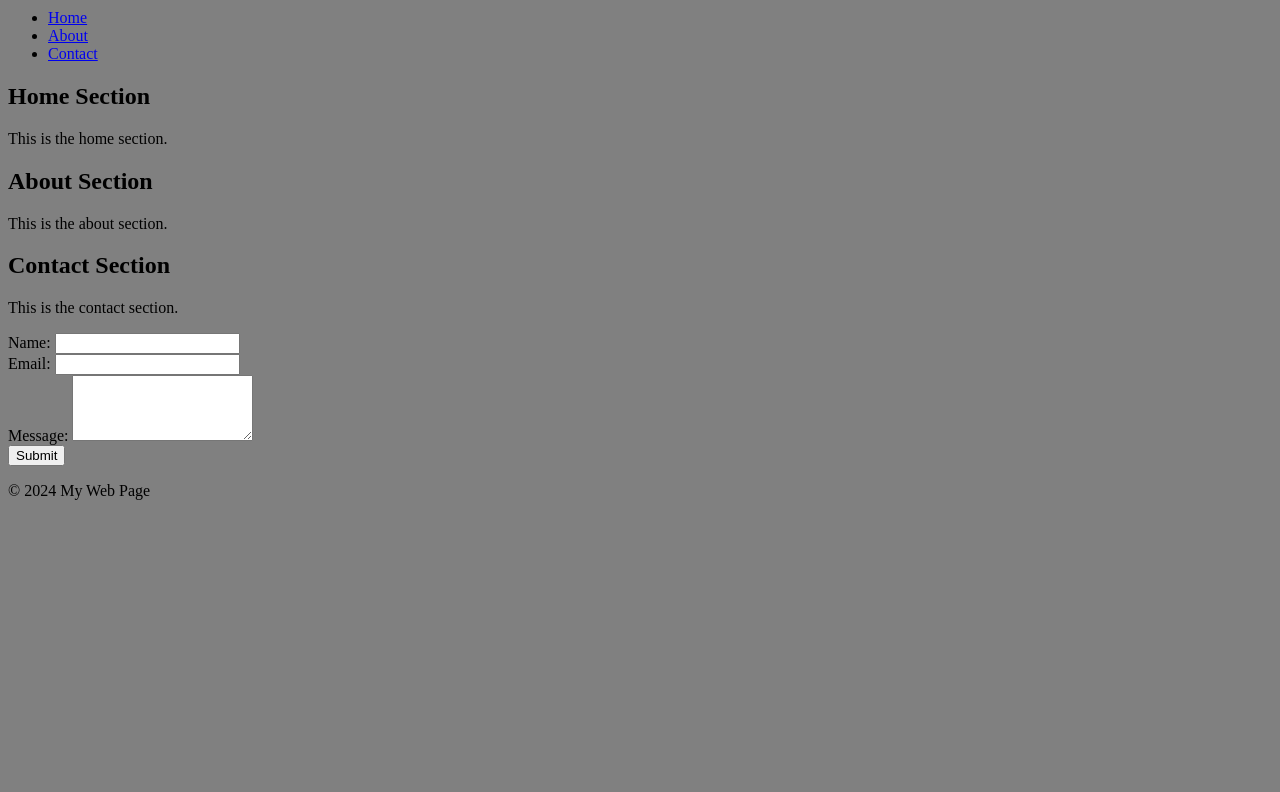
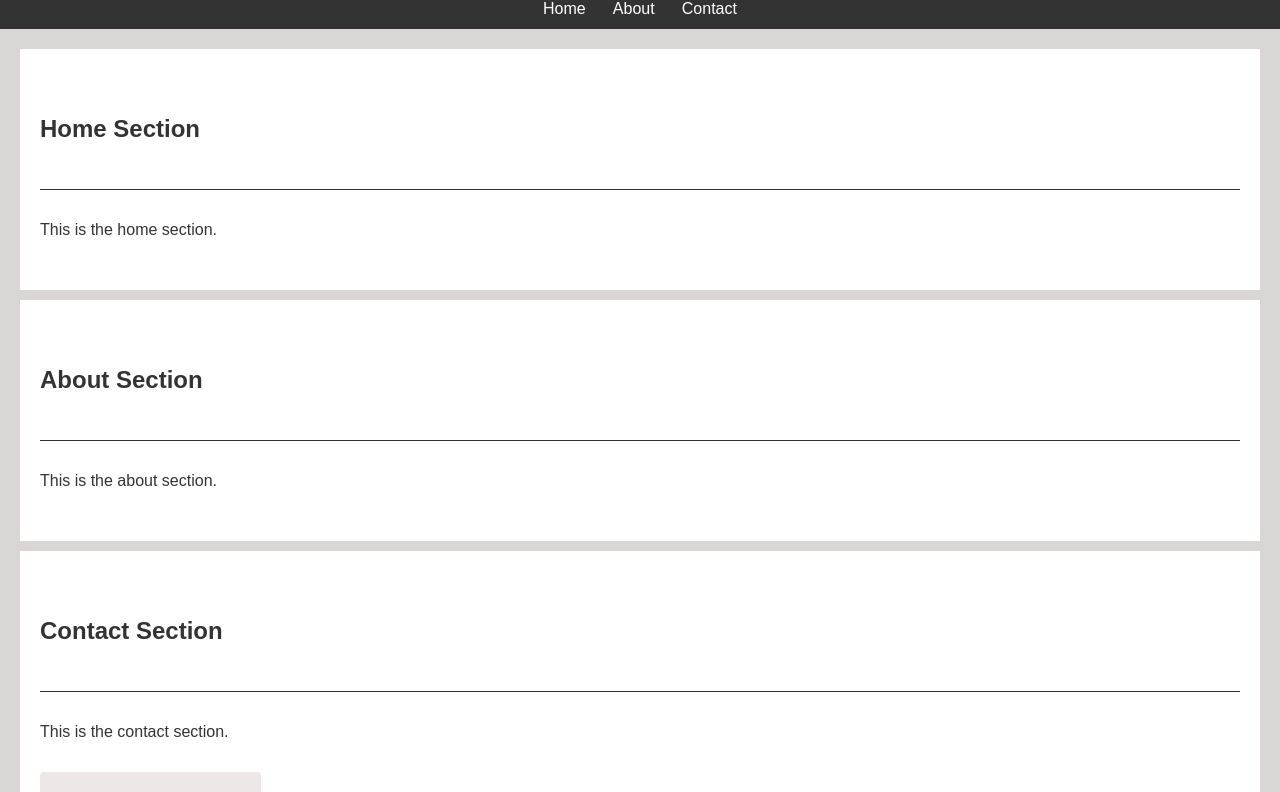
Before and after one commit to barsha-kc/School_work, a plain HTML site: page Site1/index.html in a window 1280 px wide. Shown: the part 71-863 px from the top of the page. Before the commit the page ends 800 px from the top, so only its background shows below. Drawn offline with Linux system fonts and the light colour scheme.

Commit message:
Update style.css

```diff
--- a/Site1/style.css
+++ b/Site1/style.css
@@ -1,4 +1,84 @@
-Body { background-color: grey;
+*{margin: 0;
+padding: 0;
+box-sizing:border-box;
+}
+head{H1 {background-color: #888;
+padding: 0mm;
+margin:0;
+;}
+}
+
+main{padding: 20px;
+    line-height: 5
+    ;
+    background-color: rgb(219, 214, 214) ;
+}
+section{background-color: white; color: #333;
+padding: 20px;
+border-radius: 0mm
+;
+margin-bottom: 10px;
+}
+h2{border: 1px solid;
+    border-radius: 0;
+    border-top: #fff;
+    border-left: #fff;
+    border-right: #fff;
+}
+P{margin: 0;
+    padding: 0 ;
 
 }
-h1 {text-align: center;}
+body{
+    font-family: Arial, Helvetica, sans-serif;
+color: #fff;
+background-color: #777;
+padding: 0;
+margin: 0;
+}
+
+header {
+    background-color: #777;
+padding: 3mm;
+text-align: center
+}
+h1 {text-align: center;
+ }
+nav ul {list-style: none;
+    background: #333;
+    padding: 3mm;
+    text-align: center;
+
+}
+nav ul li {display: inline;
+}
+nav ul li a{text-decoration: none;
+color: #fff;
+padding: 3mm;
+}
+nav ul li a:hover{background-color: #555;
+}
+form.contact-form {padding: 20px;
+    background-color: #ede7e7;
+border-radius: 4px;
+max-width: 800px;
+display: inline-block;
+box-shadow: inset;
+}
+.contact-form {}
+#formcontainer{display:flex;
+    align-items: center;
+text-align:center;
+min-height: 100hv;
+padding: 20 px;
+box-sizing: boarder-box;
+box-shadow: inset;
+}
+.contact-form textarea{width: 100%;}
+.contact-form label{display: block;
+    width: 100%; height: 100%;}
+    .contact-form button {width: 100%;
+    background-color: green;}
+
+    footer{text-align: center;
+    background-color: #555;}
```
